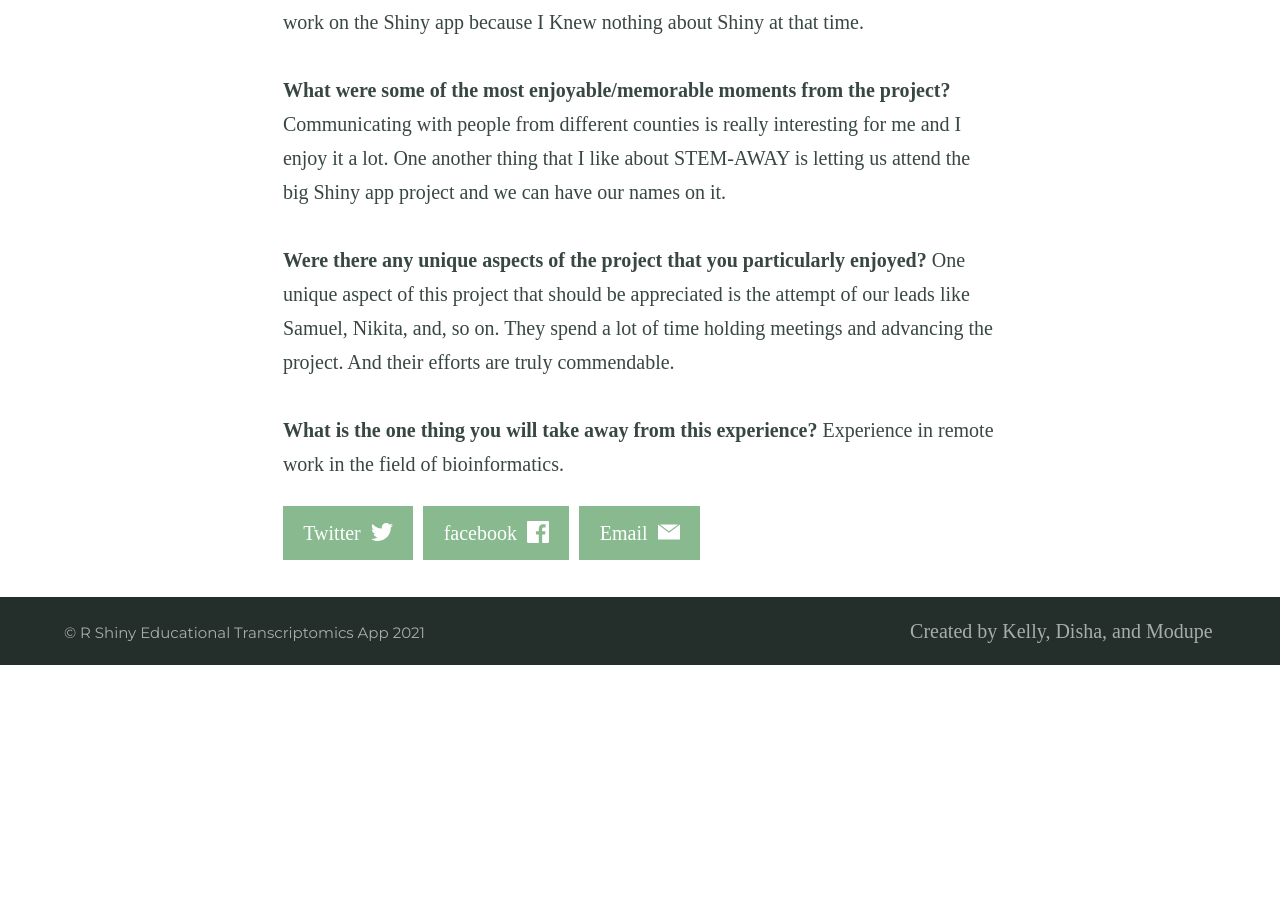
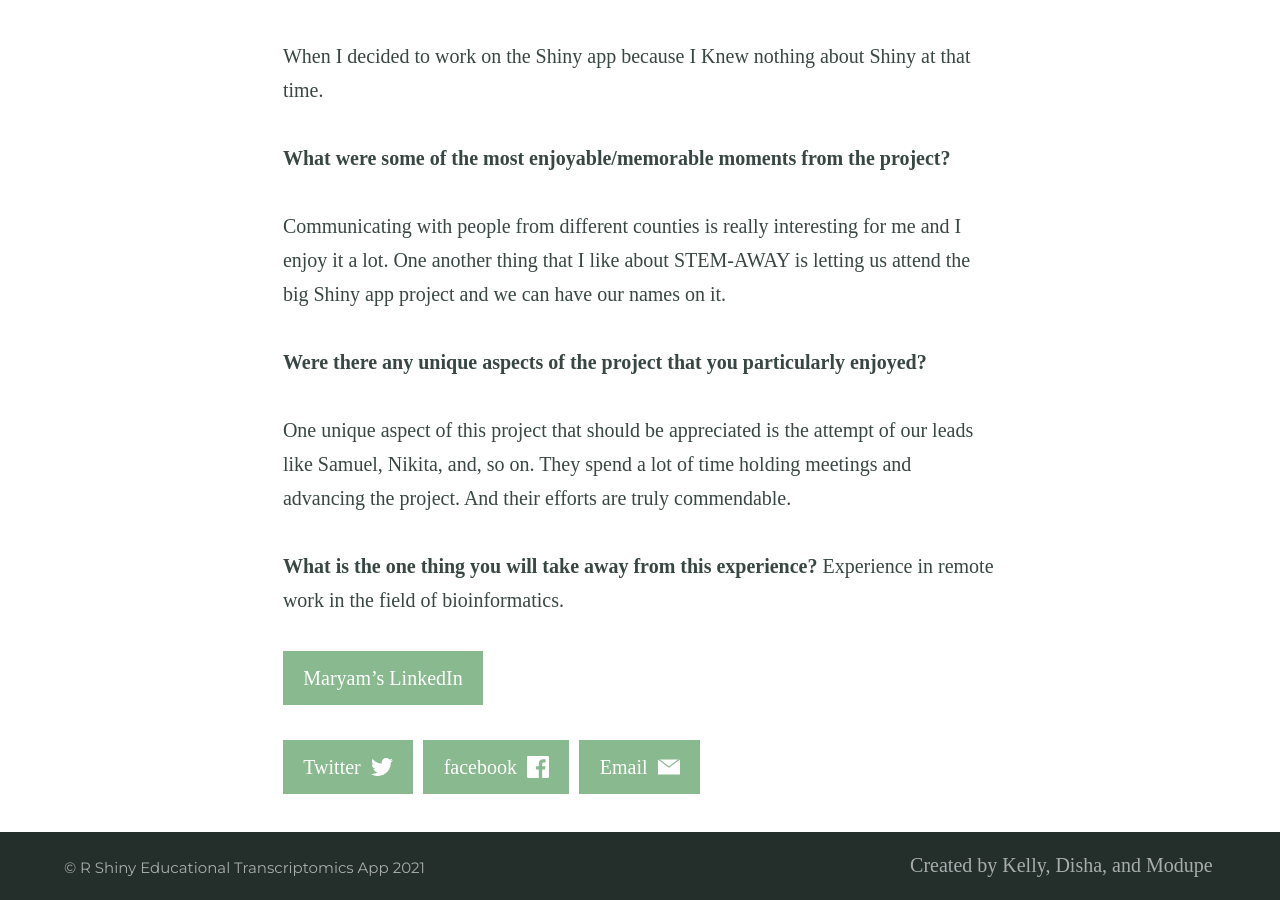
Before and after one commit to BI-STEM-Away/sMAP_dev, a Jekyll site: the page built from _posts/2021-07-28-Maryams-blog.md, in a window 1280 px wide and 900 px high, scrolled down 587 px. Built offline with Jekyll 4.4.1, drawn with Linux system fonts in a browser that asks for light colours; before the commit the page ends 1252 px from its top, so only the background shows below that.

Commit message:
Update 2021-07-28-Maryams-blog.md

```diff
--- a/_posts/2021-07-28-Maryams-blog.md
+++ b/_posts/2021-07-28-Maryams-blog.md
@@ -9,13 +9,18 @@ image: "https://bi-stem-away.github.io/shiny_app_dev/Banner.png"
 ---
 
 **What were the most challenging moments in developing the app?**
+
 When I decided to work on the Shiny app because I Knew nothing about Shiny at that time.
 
 **What were some of the most enjoyable/memorable moments from the project?**
+
 Communicating with people from different counties is really interesting for me and I enjoy it a lot. One another thing that I like about STEM-AWAY is letting us attend the big Shiny app project and we can have our names on it.
 
 **Were there any unique aspects of the project that you particularly enjoyed?**
+
 One unique aspect of this project that should be appreciated is the attempt of our leads like Samuel, Nikita, and, so on. They spend a lot of time holding meetings and advancing the project. And their efforts are truly commendable.
 
 **What is the one thing you will take away from this experience?**
 Experience in remote work in the field of bioinformatics.
+
+{% include button.html text="Maryam's LinkedIn" link="https://www.linkedin.com/in/maryam-momeni/" color="#88B98F" %}
```
